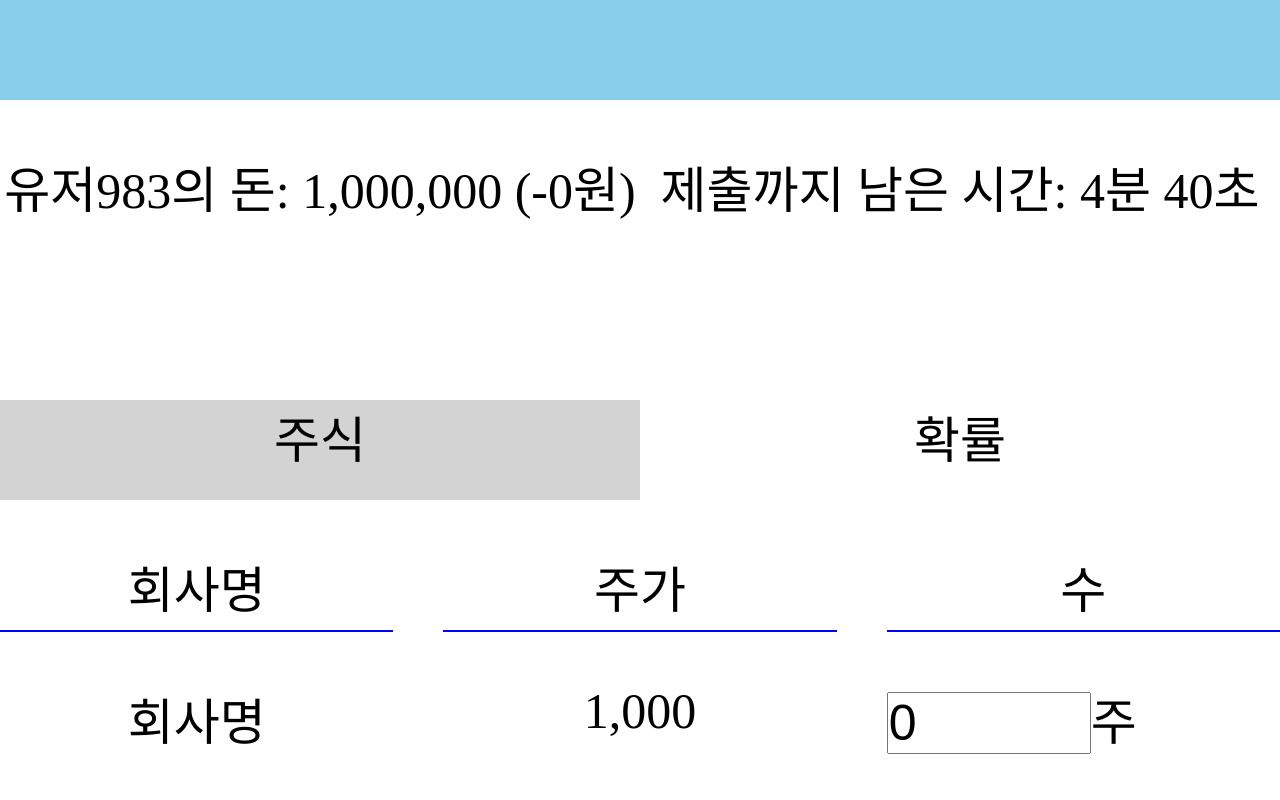
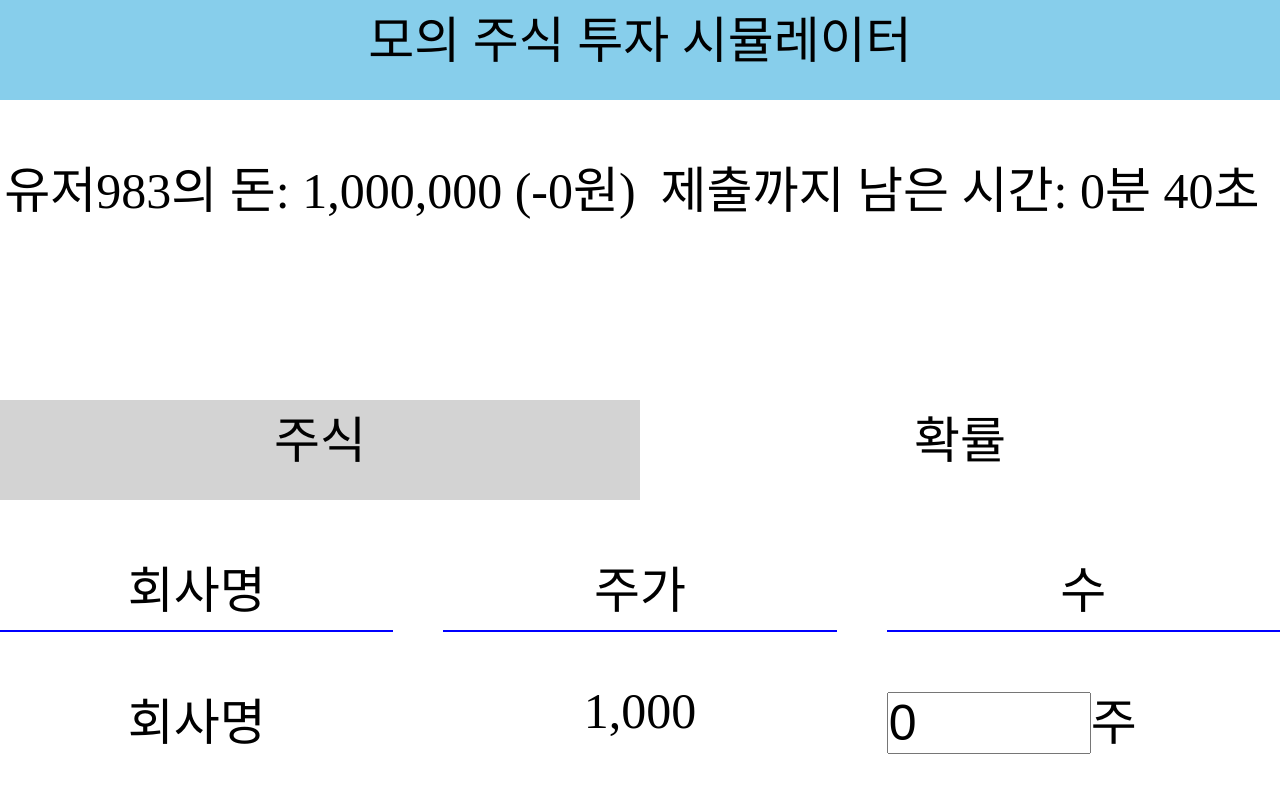
Before and after one commit to hanjasuhaeng/stock_simulator_for_club_presentation, a plain HTML site: page index.html in a window 1280 px wide. Shown: the top 800 px of the page. Drawn offline with Linux system fonts and the light colour scheme.

Commit message:
제출 간격 조절
5분 -> 1분

```diff
--- a/index.html
+++ b/index.html
@@ -9,6 +9,7 @@
 </head>
 <body>
     <div id="Top">
+        <p>모의 주식 투자 시뮬레이터</p>
         <!-- <input type="text" placeholder="닉네임">
         <input type="text" placeholder="비밀번호">
         <button>로그인</button> -->
@@ -58,6 +59,7 @@
     </div>
     <div id="Bottom">
         <p id="round"></p>
+        <!-- <button onclick="javascript:localStorage.clear();location.reload();">인생 리셋 버튼</button> -->
     </div>
 </body>
 </html>
--- a/script.js
+++ b/script.js
@@ -12,8 +12,7 @@ window.onload = () => {
 
     // 변수 선언 ------------------------------------------------------------------------------------------------------------------
     const fluctuationRange = 0.5;
-    const submissionInterval = 300000; // 60000 이상 3600000 이하
-    let isSubmitterRunned = false;
+    const submissionInterval = 60000; // 60000 이상 3600000 이하
 
 
     // 함수들 ---------------------------------------------------------------------------------------------------------------------
@@ -271,7 +270,7 @@ window.onload = () => {
 
 
     // 댜충 setInterval 관련 ------------------------------------------------------------------------------------------------------
-    const setIntervalWhichWorksMultipleof5 = setInterval(function () {
+    const updateEverySecond = setInterval(function () {
         const now = new Date();
         if (isTheTime(submissionInterval, now)) {
             submit();
@@ -279,7 +278,7 @@ window.onload = () => {
 
         DOMsUpdates.whentoSubmit(now);
     }, 1000);
-    // @todo: 대충 몇 시 되면 setInterval 2개 전부 종료 때리고 when-to-submit에 게임 종료 비스무리한 거 출력하게 하기
+    // @todo: 대충 몇 시 되면 setInterval 종료 때리고 when-to-submit에 게임 종료 비스무리한 거 출력하게 하기
 
 
 
--- a/style.css
+++ b/style.css
@@ -10,7 +10,6 @@ body {
     row-gap: 50px;
 }
 #Top {
-    text-align: right;
     background-color: skyblue;
 }
 #Profile {
@@ -35,6 +34,9 @@ body {
 .th {
     border-bottom: 2px solid blue;
 }
+#Bottom {
+    text-align: center;
+}
 h1, p {
     text-align: center;
 }
```
